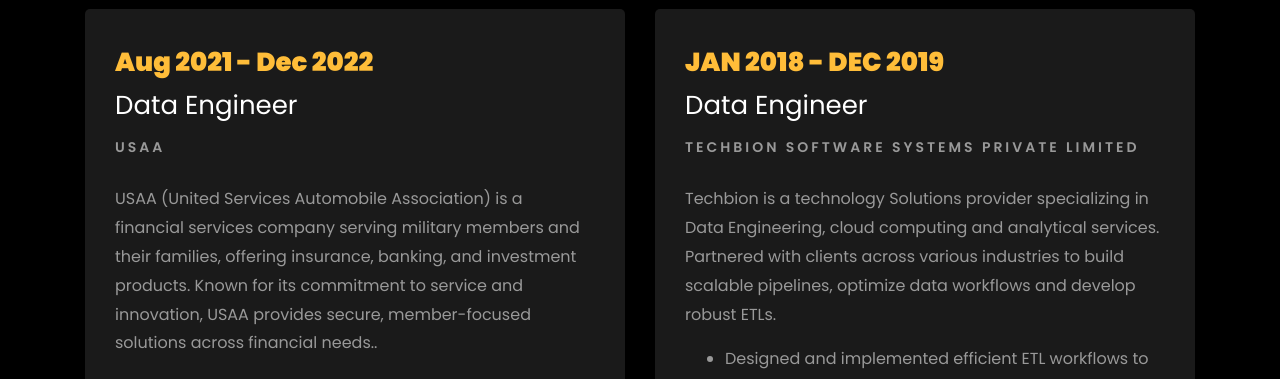
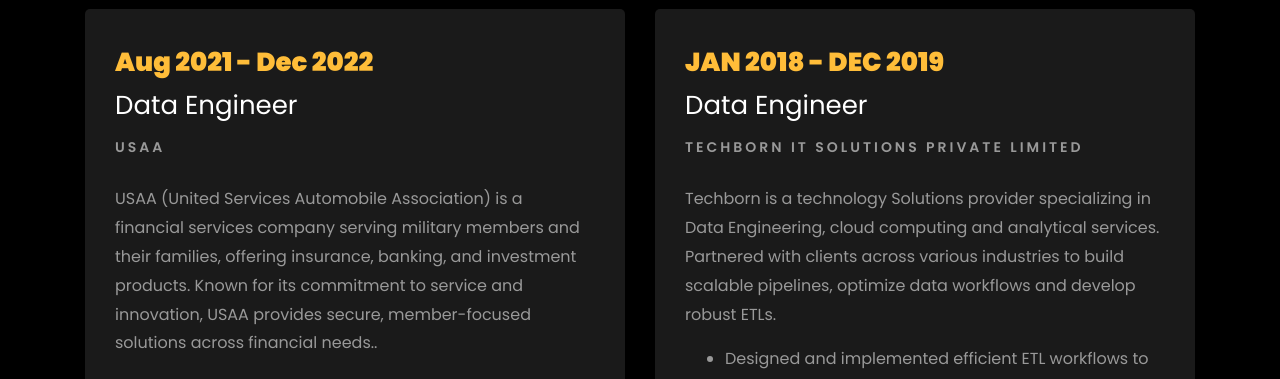
Before and after one commit to koushik0509/portfolio_website, a plain HTML site: page index.html in a window 1280 px wide. Shown: the part 2980-3359 px from the top of the page. Drawn offline with Linux system fonts and the light colour scheme; files whose address does not match are found by name.

Commit message:
Update index.html

```diff
--- a/index.html
+++ b/index.html
@@ -385,9 +385,9 @@
 				<div class="resume-wrap ftco-animate">
 					<span class="date">JAN 2018 - DEC 2019</span>
 					<h2>Data Engineer</h2>
-					<span class="position">Techbion Software Systems Private Limited</span>
+					<span class="position">Techborn IT Solutions Private Limited</span>
 					<p class="mt-4">
-						Techbion is a technology Solutions provider specializing in Data Engineering, cloud computing and analytical services.
+						Techborn is a technology Solutions provider specializing in Data Engineering, cloud computing and analytical services.
 						Partnered with clients across various industries to build scalable pipelines, optimize data workflows and develop robust ETLs.
 						<ul>
 							<li>Designed and implemented efficient ETL workflows to streamline data integration and processing for a 50+ TB centralized data warehouse.</li>
```
